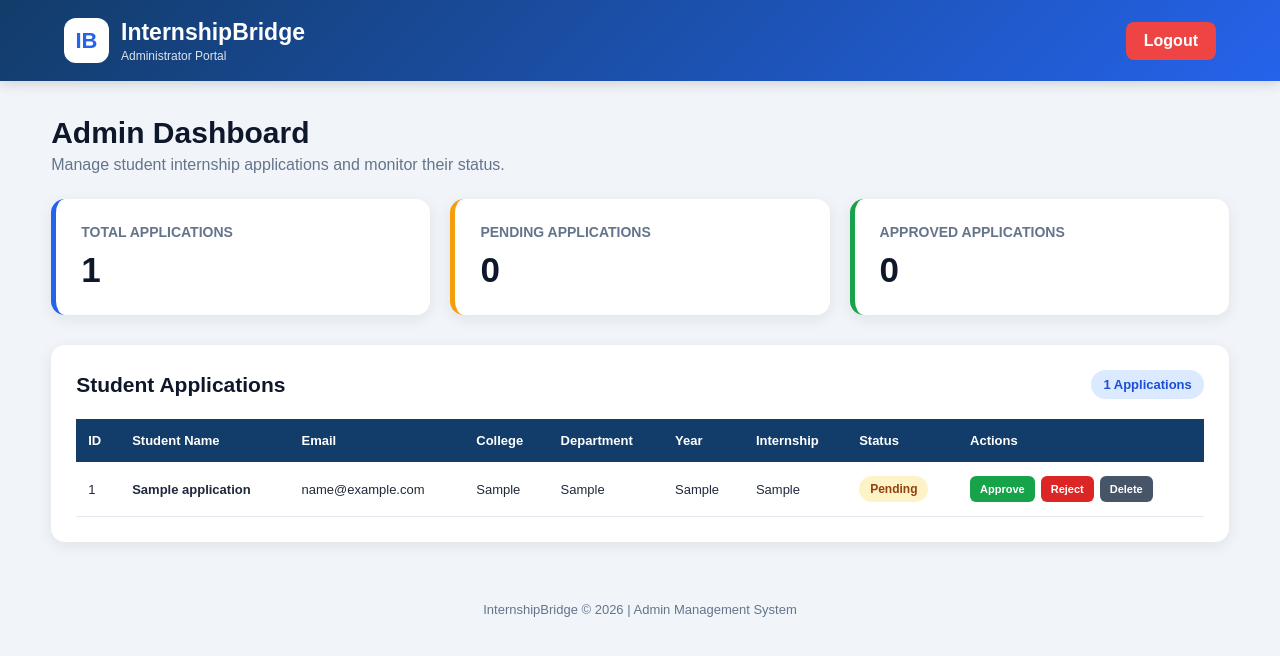
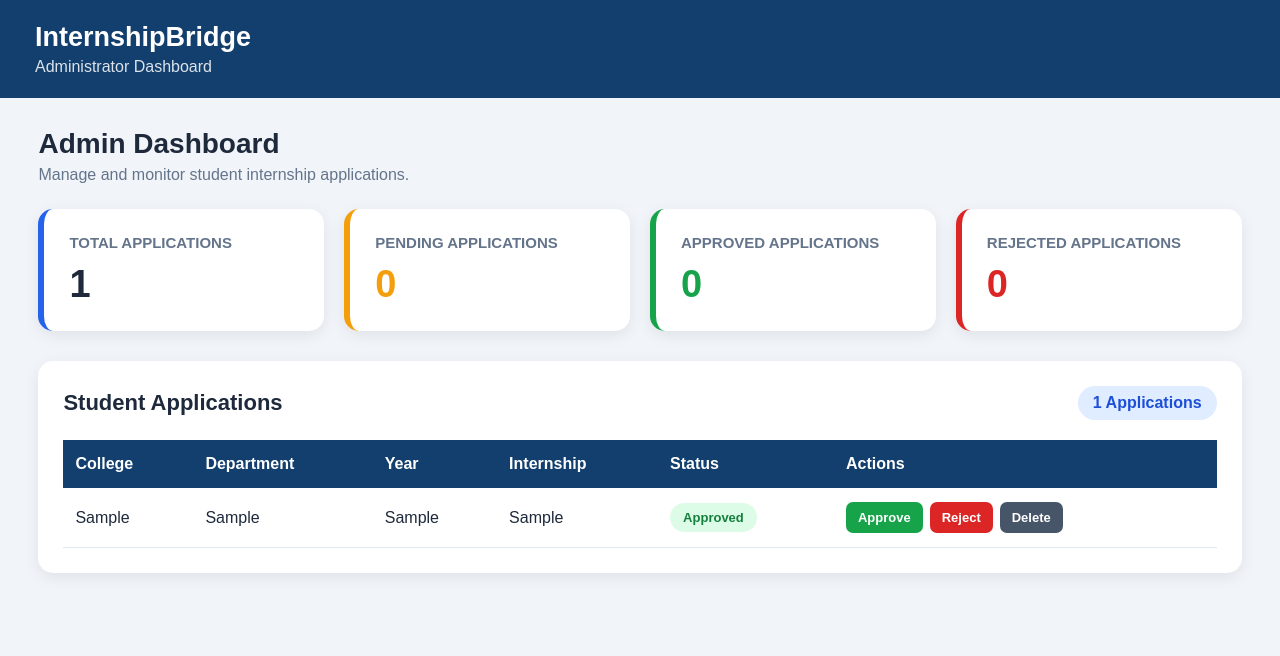
Before and after one commit to madhumithadhanaraj2006-cpu/InternshipBridge, a Flask app: page /admin in a window 1280 px wide. Shown: the top 656 px of the page. Run offline with Flask 3, Linux system fonts and the light colour scheme; the visitor is signed in with stand-in values (Sample User, id 1); tables that the repository leaves empty hold one stand-in row (values such as "Sample post").

Commit message:
Update admin.html

```diff
--- a/templates/admin.html
+++ b/templates/admin.html
@@ -4,333 +4,260 @@
     <meta charset="UTF-8">
     <meta name="viewport" content="width=device-width, initial-scale=1.0">
 
-    <title>InternshipBridge | Admin Dashboard</title>
+    <title>Admin Dashboard - InternshipBridge</title>
 
     <style>
         * {
+            box-sizing: border-box;
             margin: 0;
             padding: 0;
-            box-sizing: border-box;
         }
 
         body {
-            font-family: Arial, Helvetica, sans-serif;
+            font-family: Arial, sans-serif;
             background: #f1f5f9;
             color: #1e293b;
         }
 
-        /* ================= HEADER ================= */
-
-        header {
-            background: linear-gradient(135deg, #123c69, #2563eb);
+        .header {
+            background: #123f6d;
             color: white;
-            padding: 18px 5%;
+            padding: 22px 35px;
             display: flex;
+            justify-content: space-between;
             align-items: center;
-            justify-content: space-between;
-            box-shadow: 0 3px 12px rgba(0,0,0,0.15);
         }
 
-        .brand {
-            display: flex;
-            align-items: center;
-            gap: 12px;
+        .header h1 {
+            font-size: 27px;
         }
 
-        .logo {
-            width: 45px;
-            height: 45px;
-            border-radius: 12px;
-            background: white;
-            color: #2563eb;
-            display: flex;
-            align-items: center;
-            justify-content: center;
-            font-size: 22px;
-            font-weight: bold;
+        .header p {
+            margin-top: 5px;
+            opacity: 0.85;
         }
 
-        .brand h1 {
-            font-size: 23px;
+        .container {
+            width: 94%;
+            max-width: 1300px;
+            margin: 30px auto;
         }
 
-        .brand p {
-            font-size: 12px;
-            opacity: 0.85;
-            margin-top: 3px;
-        }
-
-        .logout {
-            text-decoration: none;
-            color: white;
-            background: #ef4444;
-            padding: 10px 18px;
-            border-radius: 8px;
-            font-weight: bold;
-            transition: 0.2s;
-        }
-
-        .logout:hover {
-            background: #dc2626;
-        }
-
-        /* ================= MAIN ================= */
-
-        main {
-            width: 92%;
-            max-width: 1400px;
-            margin: 35px auto;
-        }
-
-        .heading {
+        .welcome {
             margin-bottom: 25px;
         }
 
-        .heading h2 {
-            font-size: 30px;
-            color: #0f172a;
+        .welcome h2 {
+            font-size: 28px;
+            margin-bottom: 6px;
         }
 
-        .heading p {
+        .welcome p {
             color: #64748b;
-            margin-top: 6px;
         }
 
-        /* ================= STAT CARDS ================= */
+        /* STATISTICS */
 
         .stats {
             display: grid;
-            grid-template-columns: repeat(3, 1fr);
+            grid-template-columns: repeat(4, 1fr);
             gap: 20px;
             margin-bottom: 30px;
         }
 
-        .stat-card {
+        .card {
             background: white;
-            border-radius: 14px;
             padding: 25px;
-            box-shadow: 0 4px 15px rgba(15,23,42,0.08);
-            border-left: 5px solid #2563eb;
+            border-radius: 15px;
+            box-shadow: 0 4px 15px rgba(0,0,0,0.08);
+            border-left: 6px solid #2563eb;
         }
 
-        .stat-card.pending {
+        .card.pending {
             border-left-color: #f59e0b;
         }
 
-        .stat-card.approved {
+        .card.approved {
             border-left-color: #16a34a;
         }
 
-        .stat-title {
-            color: #64748b;
-            font-size: 14px;
-            font-weight: bold;
-            text-transform: uppercase;
+        .card.rejected {
+            border-left-color: #dc2626;
         }
 
-        .stat-number {
-            font-size: 35px;
-            font-weight: bold;
-            margin-top: 10px;
-            color: #0f172a;
+        .card h3 {
+            font-size: 15px;
+            color: #64748b;
+            text-transform: uppercase;
+            margin-bottom: 12px;
         }
 
-        /* ================= APPLICATION BOX ================= */
-
-        .application-box {
-            background: white;
-            border-radius: 14px;
-            padding: 25px;
-            box-shadow: 0 4px 15px rgba(15,23,42,0.08);
+        .number {
+            font-size: 38px;
+            font-weight: bold;
         }
 
-        .application-header {
+        .pending .number {
+            color: #f59e0b;
+        }
+
+        .approved .number {
+            color: #16a34a;
+        }
+
+        .rejected .number {
+            color: #dc2626;
+        }
+
+        /* APPLICATION SECTION */
+
+        .section {
+            background: white;
+            padding: 25px;
+            border-radius: 15px;
+            box-shadow: 0 4px 15px rgba(0,0,0,0.08);
+        }
+
+        .section-header {
             display: flex;
             justify-content: space-between;
             align-items: center;
             margin-bottom: 20px;
         }
 
-        .application-header h3 {
-            font-size: 21px;
-            color: #0f172a;
+        .section-header h2 {
+            font-size: 22px;
         }
 
-        .count {
-            background: #dbeafe;
+        .badge {
+            background: #e0ecff;
             color: #1d4ed8;
-            padding: 7px 12px;
+            padding: 8px 15px;
             border-radius: 20px;
-            font-size: 13px;
             font-weight: bold;
         }
 
-        /* ================= TABLE ================= */
-
         .table-wrapper {
-            width: 100%;
             overflow-x: auto;
         }
 
         table {
             width: 100%;
             border-collapse: collapse;
-            min-width: 1050px;
-        }
-
-        thead {
-            background: #123c69;
-            color: white;
+            min-width: 850px;
         }
 
         th {
-            padding: 14px 12px;
+            background: #123f6d;
+            color: white;
+            padding: 15px 12px;
             text-align: left;
-            font-size: 13px;
-            white-space: nowrap;
         }
 
         td {
             padding: 14px 12px;
             border-bottom: 1px solid #e2e8f0;
-            font-size: 13px;
-            vertical-align: middle;
         }
 
-        tbody tr:hover {
+        tr:hover {
             background: #f8fafc;
         }
 
-        /* ================= STATUS ================= */
+        /* STATUS */
 
         .status {
             display: inline-block;
-            padding: 6px 11px;
+            padding: 7px 13px;
             border-radius: 20px;
-            font-size: 12px;
+            font-size: 13px;
             font-weight: bold;
+        }
+
+        .status-approved {
+            background: #dcfce7;
+            color: #15803d;
+        }
+
+        .status-rejected {
+            background: #fee2e2;
+            color: #b91c1c;
         }
 
         .status-pending {
             background: #fef3c7;
-            color: #92400e;
+            color: #b45309;
         }
 
-        .status-approved {
-            background: #dcfce7;
-            color: #166534;
-        }
-
-        .status-rejected {
-            background: #fee2e2;
-            color: #991b1b;
-        }
-
-        /* ================= ACTIONS ================= */
+        /* BUTTONS */
 
         .actions {
             display: flex;
-            gap: 6px;
+            gap: 7px;
             flex-wrap: wrap;
-        }
-
-        .action-form {
-            display: inline-block;
         }
 
         .btn {
             border: none;
+            padding: 8px 12px;
+            border-radius: 7px;
             color: white;
-            padding: 7px 10px;
-            border-radius: 6px;
-            font-size: 11px;
             font-weight: bold;
             cursor: pointer;
+            text-decoration: none;
+            font-size: 13px;
         }
 
         .approve {
             background: #16a34a;
         }
 
-        .approve:hover {
-            background: #15803d;
-        }
-
         .reject {
             background: #dc2626;
-        }
-
-        .reject:hover {
-            background: #b91c1c;
         }
 
         .delete {
             background: #475569;
         }
 
-        .delete:hover {
-            background: #334155;
+        .btn:hover {
+            opacity: 0.85;
         }
-
-        /* ================= EMPTY ================= */
 
         .empty {
             text-align: center;
-            padding: 60px 20px;
+            padding: 40px;
             color: #64748b;
         }
 
-        .empty-icon {
-            font-size: 50px;
-            margin-bottom: 15px;
+        /* MOBILE */
+
+        @media (max-width: 900px) {
+
+            .stats {
+                grid-template-columns: repeat(2, 1fr);
             }
 
-        .empty h3 {
-            color: #334155;
-            margin-bottom: 8px;
+            .header {
+                padding: 20px;
             }
 
-        /* ================= FOOTER ================= */
-
-        footer {
-            text-align: center;
-            padding: 25px;
-            color: #64748b;
-            font-size: 13px;
+            .container {
+                width: 95%;
+            }
         }
 
-        /* ================= MOBILE ================= */
-
-        @media (max-width: 850px) {
-
-            header {
-                padding: 15px 4%;
-            }
-
-            .brand h1 {
-                font-size: 19px;
-            }
-
-            .logout {
-                padding: 8px 12px;
-                font-size: 12px;
-            }
-
-            main {
-                width: 94%;
-                margin: 25px auto;
-            }
-
-            .heading h2 {
-                font-size: 24px;
-            }
+        @media (max-width: 550px) {
 
             .stats {
                 grid-template-columns: 1fr;
             }
 
-            .application-box {
-                padding: 15px;
+            .header h1 {
+                font-size: 22px;
+            }
+
+            .welcome h2 {
+                font-size: 23px;
             }
         }
     </style>
@@ -338,124 +265,104 @@
 
 <body>
 
-<!-- =====================================================
-     HEADER
-===================================================== -->
+<!-- HEADER -->
 
-<header>
-
-    <div class="brand">
-
-        <div class="logo">
-            IB
-        </div>
+<div class="header">
 
     <div>
         <h1>InternshipBridge</h1>
-            <p>Administrator Portal</p>
-        </div>
-
-    </div>
-
-    <a href="{{ url_for('logout') }}" class="logout">
-        Logout
-    </a>
-
-</header>
-
-
-<!-- =====================================================
-     MAIN CONTENT
-===================================================== -->
-
-<main>
-
-    <div class="heading">
-
-        <h2>Admin Dashboard</h2>
-
-        <p>
-            Manage student internship applications and monitor their status.
-        </p>
-
-    </div>
-
-
-    <!-- =================================================
-         STATISTICS
-    ================================================== -->
-
-    <section class="stats">
-
-        <div class="stat-card">
-
-            <div class="stat-title">
-                Total Applications
-            </div>
-
-            <div class="stat-number">
-                {{ applications|length }}
+        <p>Administrator Dashboard</p>
     </div>
 
 </div>
 
 
-        <div class="stat-card pending">
+<div class="container">
 
-            <div class="stat-title">
-                Pending Applications
+    <!-- WELCOME -->
+
+    <div class="welcome">
+        <h2>Admin Dashboard</h2>
+        <p>Manage and monitor student internship applications.</p>
     </div>
 
-            <div class="stat-number">
 
-                {{
-                    applications
-                    |selectattr('status', 'equalto', 'Pending')
-                    |list
-                    |length
-                }}
+    <!-- =====================================================
+         CALCULATE APPLICATION COUNTS
+         ===================================================== -->
 
+    {% set total_count = applications|length %}
+
+    {% set pending_count = 0 %}
+    {% set approved_count = 0 %}
+    {% set rejected_count = 0 %}
+
+    {% for application in applications %}
+
+        {% set status = application['status']|default('Pending')|lower|trim %}
+
+        {% if status == 'approved' %}
+            {% set approved_count = approved_count + 1 %}
+
+        {% elif status == 'rejected' %}
+            {% set rejected_count = rejected_count + 1 %}
+
+        {% else %}
+            {% set pending_count = pending_count + 1 %}
+
+        {% endif %}
+
+    {% endfor %}
+
+
+    <!-- STATISTICS -->
+
+    <div class="stats">
+
+        <div class="card">
+            <h3>Total Applications</h3>
+            <div class="number">
+                {{ total_count }}
+            </div>
+        </div>
+
+
+        <div class="card pending">
+            <h3>Pending Applications</h3>
+            <div class="number">
+                {{ pending_count }}
+            </div>
+        </div>
+
+
+        <div class="card approved">
+            <h3>Approved Applications</h3>
+            <div class="number">
+                {{ approved_count }}
+            </div>
+        </div>
+
+
+        <div class="card rejected">
+            <h3>Rejected Applications</h3>
+            <div class="number">
+                {{ rejected_count }}
+            </div>
         </div>
 
     </div>
 
 
-        <div class="stat-card approved">
+    <!-- APPLICATION TABLE -->
 
-            <div class="stat-title">
-                Approved Applications
-            </div>
+    <div class="section">
 
-            <div class="stat-number">
+        <div class="section-header">
 
-                {{
-                    applications
-                    |selectattr('status', 'equalto', 'Approved')
-                    |list
-                    |length
-                }}
+            <h2>Student Applications</h2>
 
-            </div>
-
-        </div>
-
-    </section>
-
-
-    <!-- =================================================
-         APPLICATIONS
-    ================================================== -->
-
-    <section class="application-box">
-
-        <div class="application-header">
-
-            <h3>
-                Student Applications
-            </h3>
-
-            <span class="count">
-                {{ applications|length }} Applications
+            <span class="badge">
+                {{ total_count }} Applications
             </span>
 
         </div>
@@ -470,25 +377,12 @@
                 <thead>
 
                     <tr>
-
-                        <th>ID</th>
-
-                        <th>Student Name</th>
-
-                        <th>Email</th>
-
                         <th>College</th>
-
                         <th>Department</th>
-
                         <th>Year</th>
-
                         <th>Internship</th>
-
                         <th>Status</th>
-
                         <th>Actions</th>
-
                     </tr>
 
                 </thead>
@@ -498,42 +392,37 @@
 
                 {% for application in applications %}
 
+                    {% set current_status =
+                        application['status']|default('Pending')|lower|trim
+                    %}
+
                     <tr>
 
+                        <!-- COLLEGE -->
+
                         <td>
-                            {{ application['id'] }}
+                            {{ application['college']|default('N/A') }}
                         </td>
 
 
+                        <!-- DEPARTMENT -->
+
                         <td>
-                            <strong>
-                                {{ application['name'] }}
-                            </strong>
+                            {{ application['department']|default('N/A') }}
                         </td>
 
 
+                        <!-- YEAR -->
+
                         <td>
-                            {{ application['email'] }}
+                            {{ application['year']|default('N/A') }}
                         </td>
 
 
-                        <td>
-                            {{ application['college'] }}
-                        </td>
-
+                        <!-- INTERNSHIP -->
 
                         <td>
-                            {{ application['department'] }}
-                        </td>
-
-
-                        <td>
-                            {{ application['year'] }}
-                        </td>
-
-
-                        <td>
-                            {{ application['internship'] }}
+                            {{ application['internship']|default('N/A') }}
                         </td>
 
 
@@ -541,13 +430,13 @@
 
                         <td>
 
-                            {% if application['status'] == 'Approved' %}
+                            {% if current_status == 'approved' %}
 
                                 <span class="status status-approved">
                                     Approved
                                 </span>
 
-                            {% elif application['status'] == 'Rejected' %}
+                            {% elif current_status == 'rejected' %}
 
                                 <span class="status status-rejected">
                                     Rejected
@@ -570,23 +459,13 @@
 
                             <div class="actions">
 
-
                                 <!-- APPROVE -->
 
-                                <form
-                                    class="action-form"
-                                    action="{{ url_for(
-                                        'update_status',
-                                        application_id=application['id'],
-                                        status='Approved'
-                                    ) }}"
-                                    method="POST"
-                                >
+                                <form method="POST"
+                                      action="{{ url_for('approve_application', application_id=application['id']) }}">
 
-                                    <button
-                                        type="submit"
-                                        class="btn approve"
-                                    >
+                                    <button type="submit"
+                                            class="btn approve">
                                         Approve
                                     </button>
 
@@ -595,20 +474,11 @@
 
                                 <!-- REJECT -->
 
-                                <form
-                                    class="action-form"
-                                    action="{{ url_for(
-                                        'update_status',
-                                        application_id=application['id'],
-                                        status='Rejected'
-                                    ) }}"
-                                    method="POST"
-                                >
+                                <form method="POST"
+                                      action="{{ url_for('reject_application', application_id=application['id']) }}">
 
-                                    <button
-                                        type="submit"
-                                        class="btn reject"
-                                    >
+                                    <button type="submit"
+                                            class="btn reject">
                                         Reject
                                     </button>
 
@@ -617,22 +487,12 @@
 
                                 <!-- DELETE -->
 
-                                <form
-                                    class="action-form"
-                                    action="{{ url_for(
-                                        'delete_application',
-                                        application_id=application['id']
-                                    ) }}"
-                                    method="POST"
-                                    onsubmit="return confirm(
-                                        'Are you sure you want to delete this application?'
-                                    );"
-                                >
+                                <form method="POST"
+                                      action="{{ url_for('delete_application', application_id=application['id']) }}"
+                                      onsubmit="return confirm('Are you sure you want to delete this application?');">
 
-                                    <button
-                                        type="submit"
-                                        class="btn delete"
-                                    >
+                                    <button type="submit"
+                                            class="btn delete">
                                         Delete
                                     </button>
 
@@ -652,47 +512,18 @@
 
         </div>
 
-
         {% else %}
 
-        <!-- =================================================
-             NO APPLICATIONS
-        ================================================== -->
-
             <div class="empty">
-
-            <div class="empty-icon">
-                📋
-            </div>
-
-            <h3>
-                No Applications Yet
-            </h3>
-
-            <p>
-                Student internship applications will appear here.
-            </p>
-
+                <h3>No Applications Found</h3>
+                <p>There are currently no student internship applications.</p>
             </div>
 
         {% endif %}
 
-    </section>
+    </div>
 
-</main>
-
-
-<!-- =====================================================
-     FOOTER
-===================================================== -->
-
-<footer>
-
-    InternshipBridge © 2026 |
-    Admin Management System
-
-</footer>
-
+</div>
 
 </body>
 </html>
```
Lines whose indentation alone changed are shown as unchanged.
